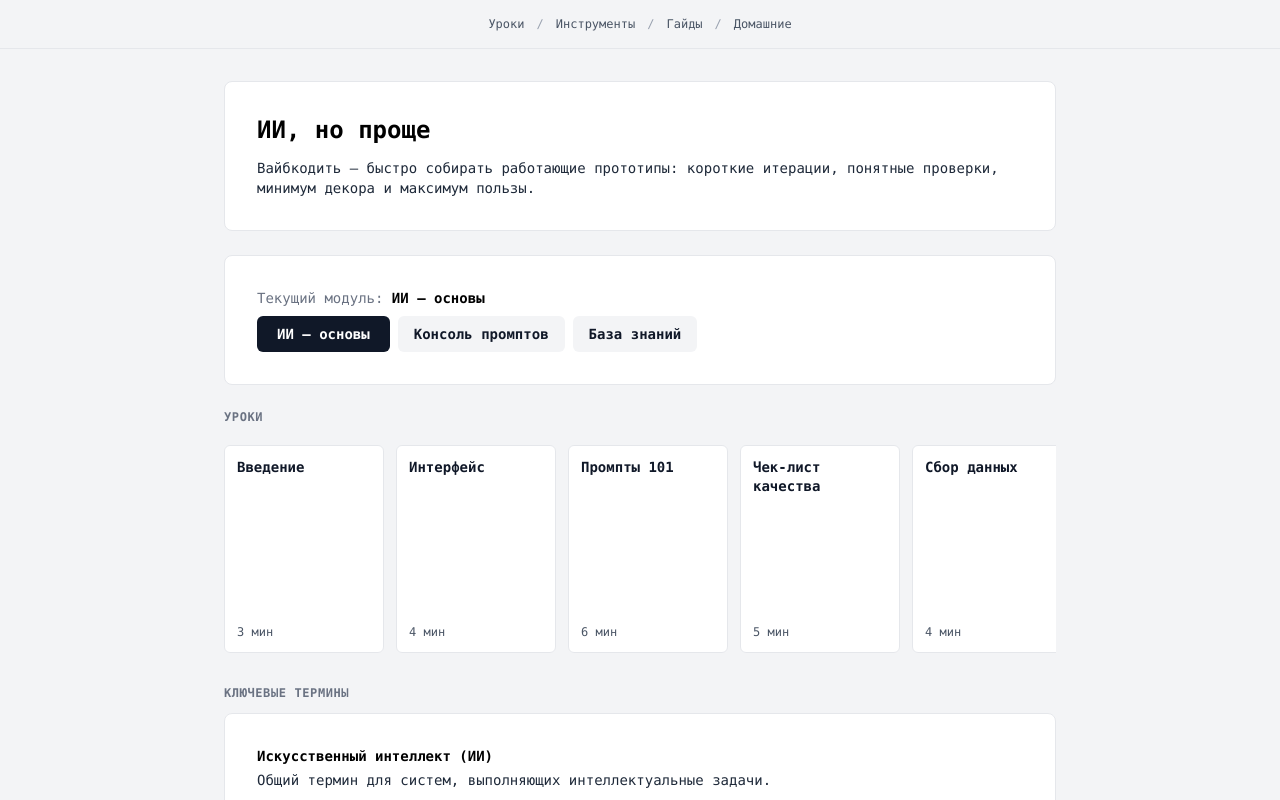
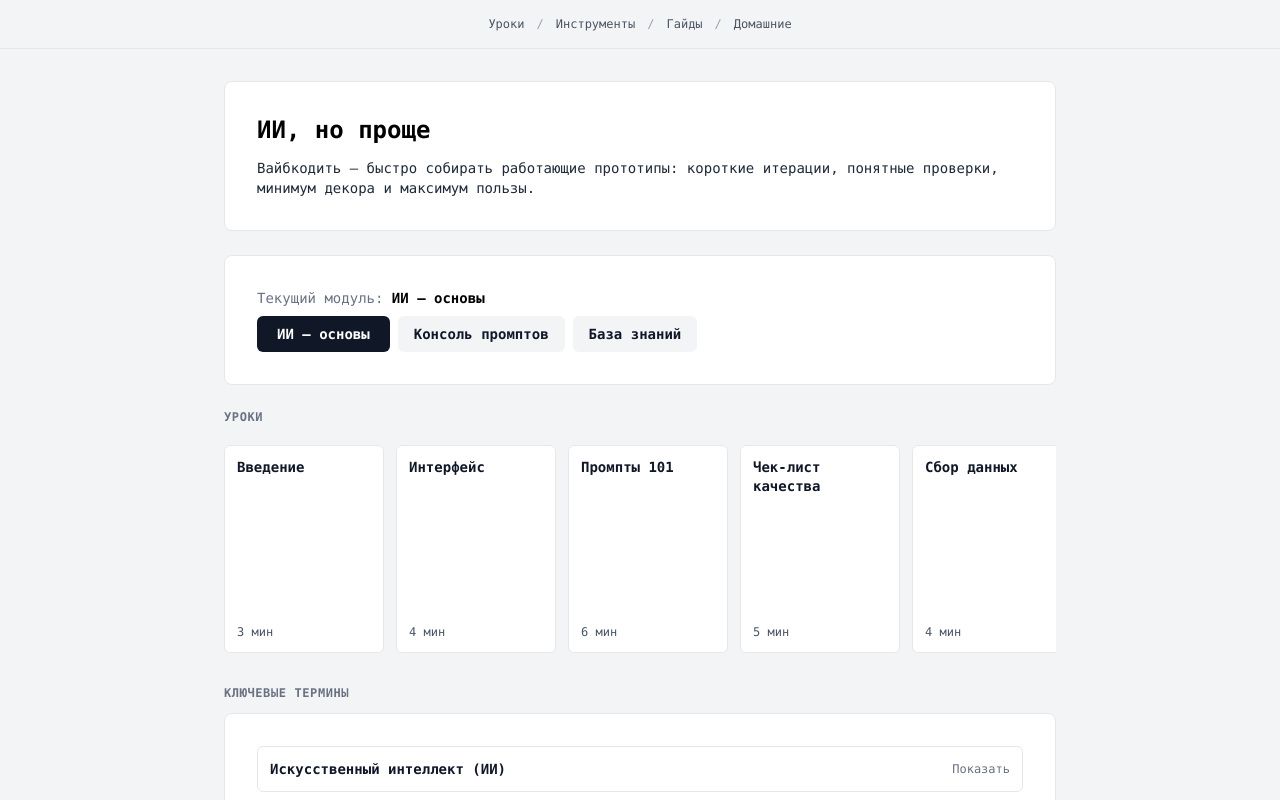
Before and after one commit to riiiiiiiiis/ai-vibecoding-dashboard, a React (Vite) app: page / in a window 1280 px wide. Shown: the top 800 px of the page. Built offline with nearby package versions, Linux system fonts and the light colour scheme.

Commit message:
feat(terms): collapse definitions by default; expand on click

```diff
--- a/src/features/assignments/AssignmentItem.jsx
+++ b/src/features/assignments/AssignmentItem.jsx
@@ -1,5 +1,5 @@
 import React from "react";
-import { Badge, LinkA } from "../../components/ui/Primitives.jsx";
+import { Badge } from "../../components/ui/Primitives.jsx";
 import { Button } from "../../components/ui/Forms.jsx";
 
 export const AssignmentItem = ({ title, desc, due, status, onSubmit }) => (
@@ -10,7 +10,6 @@ export const AssignmentItem = ({ title, desc, due, status, onSubmit }) => (
       <div className="mt-2 flex items-center gap-2 text-xs text-gray-600">
         <Badge>{status}</Badge>
         <span>Сдать до: {due}</span>
-        <LinkA href="#" className="text-xs">Скачать шаблон</LinkA>
       </div>
     </div>
     <div className="flex gap-2">
--- a/src/features/terms/TermItem.jsx
+++ b/src/features/terms/TermItem.jsx
@@ -1,8 +1,12 @@
 import React from "react";
 
 export const TermItem = ({ title, desc }) => (
-  <div className="flex flex-col gap-1">
-    <div className="text-sm font-bold text-black">{title}</div>
-    {desc && <div className="text-sm text-gray-800">{desc}</div>}
-  </div>
+  <details className="group rounded-md border border-gray-200 bg-white p-3">
+    <summary className="flex cursor-pointer list-none items-center justify-between gap-3 text-sm">
+      <span className="text-gray-900 font-bold">{title}</span>
+      <span className="text-xs text-gray-500 group-open:hidden">Показать</span>
+      <span className="text-xs text-gray-500 hidden group-open:inline">Скрыть</span>
+    </summary>
+    {desc && <div className="mt-2 text-sm text-gray-800">{desc}</div>}
+  </details>
 );
```
